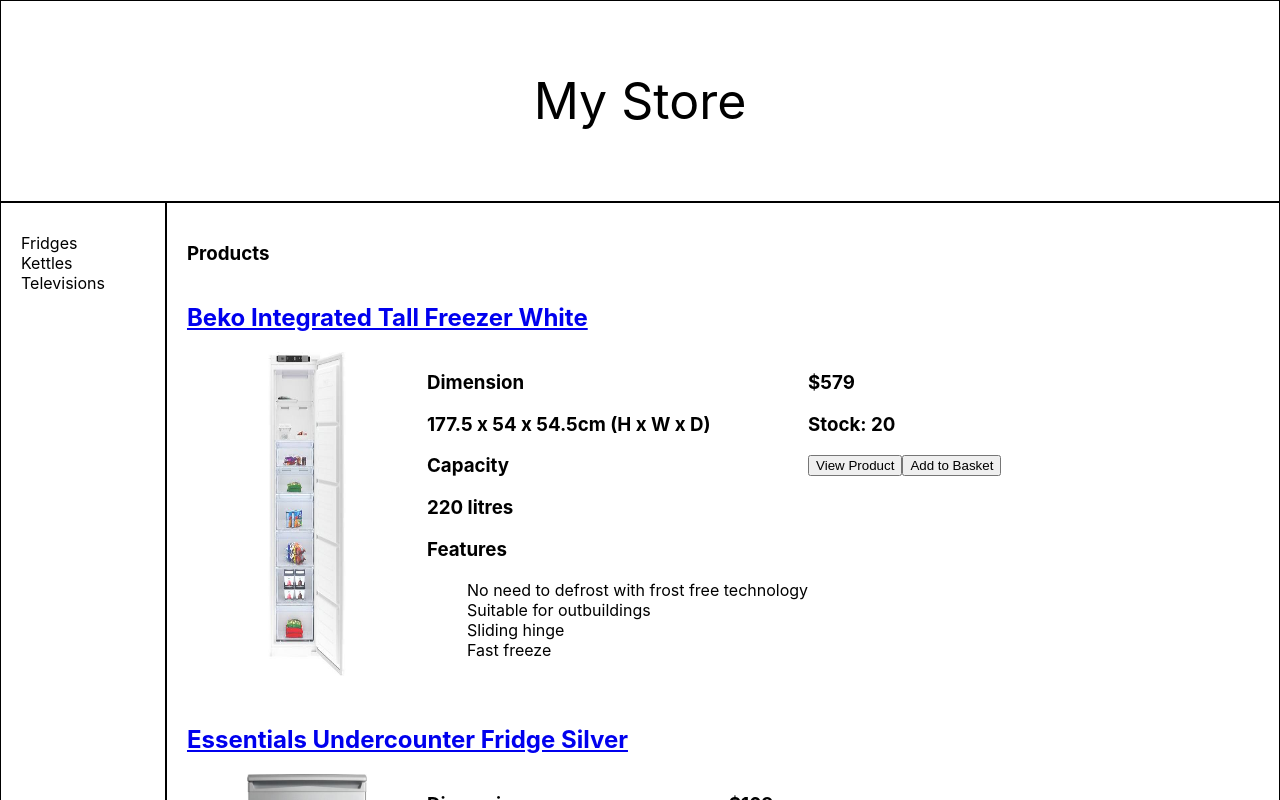
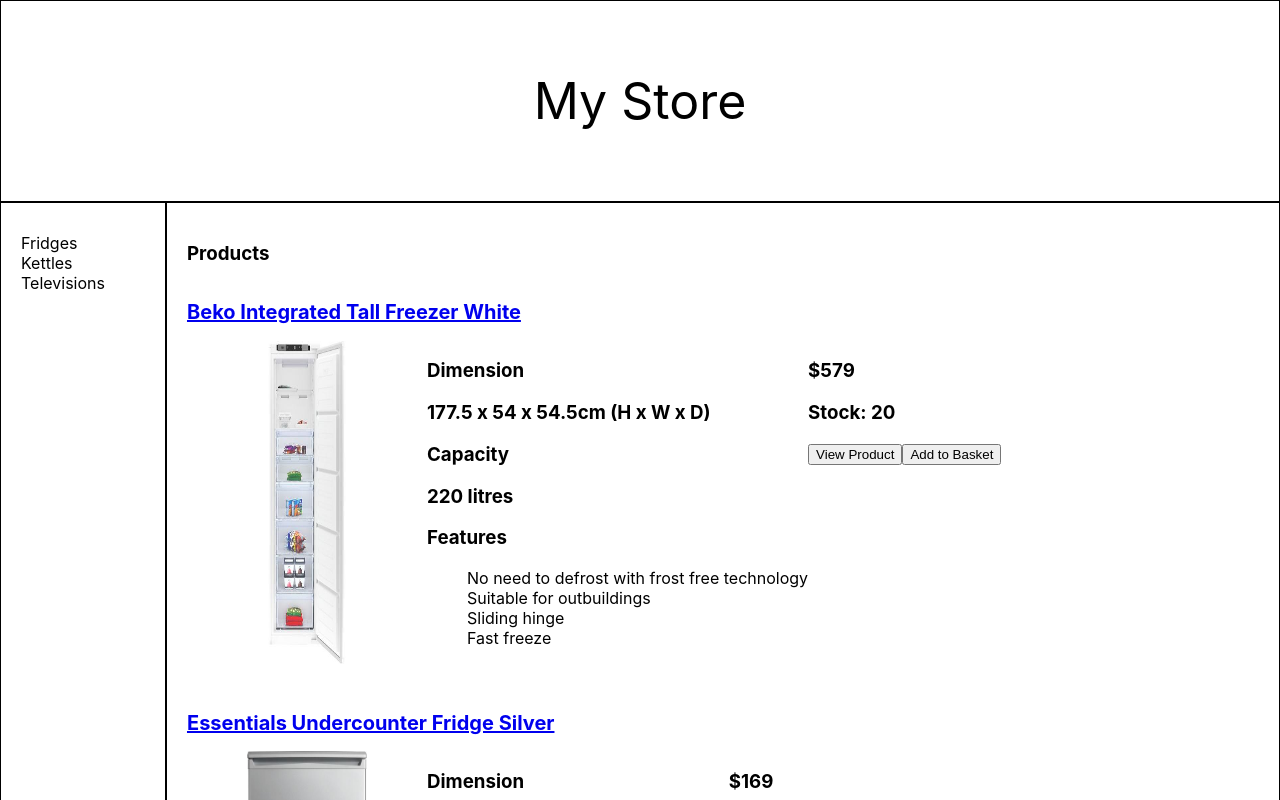
Before and after one commit to IvanKent/react-store, a React (Create React App) app: page / in a window 1280 px wide. Both pictures are taken after a click on the item "Fridges". Shown: the top 800 px of the page. Built offline with nearby package versions, Linux system fonts and the light colour scheme; data requests are answered from the project's data file.

Commit message:
used styled-components

```diff
--- a/package.json
+++ b/package.json
@@ -11,6 +11,7 @@
     "react-dom": "^18.2.0",
     "react-router-dom": "^6.22.0",
     "react-scripts": "5.0.1",
+    "styled-components": "^6.1.8",
     "web-vitals": "^2.1.4"
   },
   "scripts": {
--- a/src/components/CategoryProduct.js
+++ b/src/components/CategoryProduct.js
@@ -1,17 +1,26 @@
+import { Link, useNavigate } from 'react-router-dom'
+
 import '../CategoryProduct.css'
+import styled from 'styled-components';
 
-import { Link, useNavigate } from 'react-router-dom'
+
+//sample using styled-components
+const ProductTitle = styled.h2`
+    color: red;
+    font-size: 20px;
+`;
+
 
 export default function CategoryProduct({product}) {
     const navigate = useNavigate();
     return(
         <>
             <div className='productMainContainer'>
-                <h2 className='productTitle'>
+                <ProductTitle>
                     <Link to={`products/${product.id}`}>
                         {product.title}
                     </Link>
-                </h2>
+                </ProductTitle>
                 <div className='productContainer'>
                         <img className='productImage' src={process.env.PUBLIC_URL + `/assets/${product.image}`} alt={product.description}/>
                     <div className='productDetails'>
```
Also changed, not shown: 1 other file (tests, documents, lock files or other folders).
